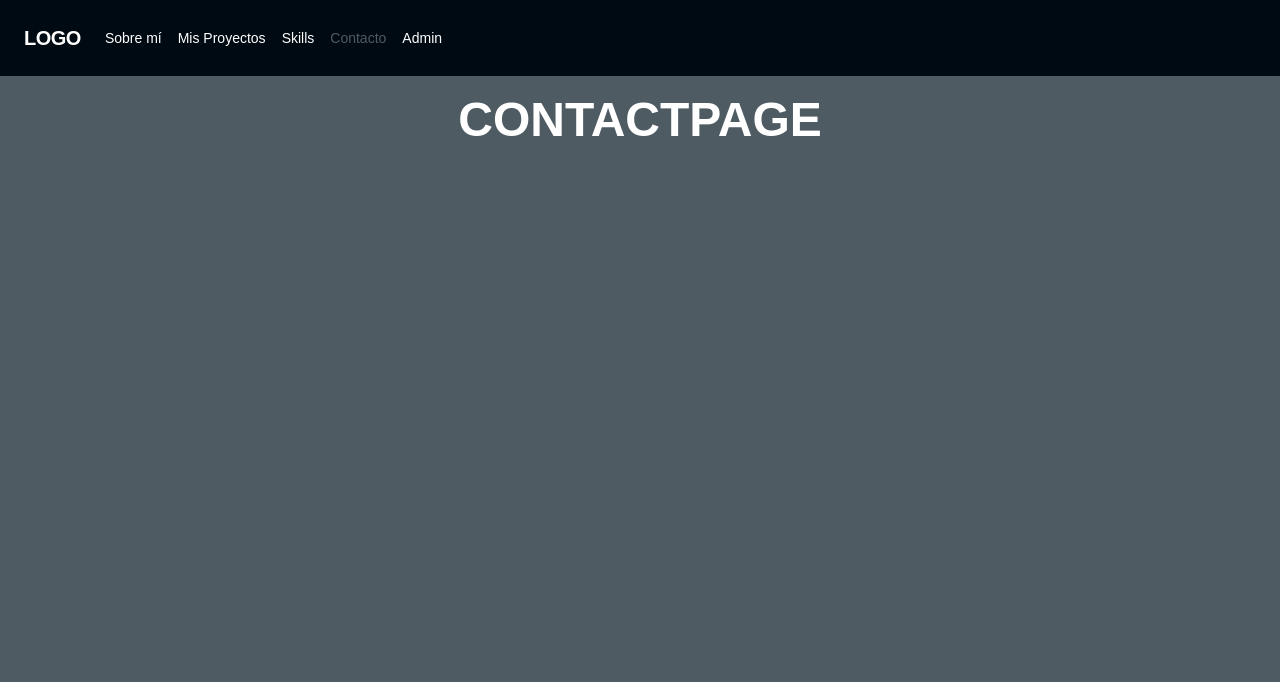
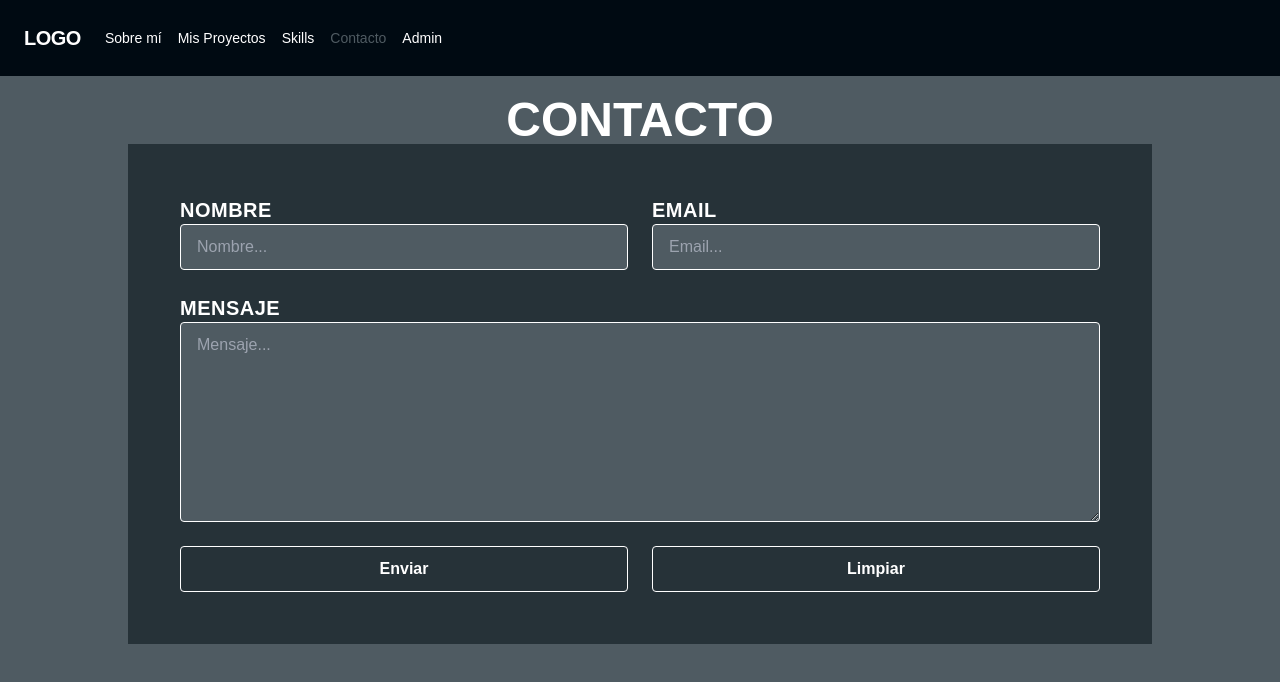
Before and after one commit to maxisosa89/portfolio-frontend, a React (Create React App) app: page /contact in a window 1280 px wide. Shown: the top 682 px of the page. Built offline with nearby package versions, Linux system fonts and the light colour scheme.

Commit message:
create contact form (#17)

```diff
--- a/src/assets/main.css
+++ b/src/assets/main.css
@@ -546,6 +546,9 @@ video {
 .mr-4 {
   margin-right: 1rem;
 }
+.mb-2 {
+  margin-bottom: 0.5rem;
+}
 .block {
   display: block;
 }
@@ -573,6 +576,9 @@ video {
 .h-16 {
   height: 4rem;
 }
+.h-\[200px\] {
+  height: 200px;
+}
 .w-full {
   width: 100%;
 }
@@ -591,6 +597,9 @@ video {
 .w-16 {
   width: 4rem;
 }
+.max-w-\[1024px\] {
+  max-width: 1024px;
+}
 .flex-shrink-0 {
   flex-shrink: 0;
 }
@@ -605,6 +614,9 @@ video {
 }
 .animate-spin {
   animation: spin 1s linear infinite;
+}
+.appearance-none {
+  appearance: none;
 }
 .grid-cols-1 {
   grid-template-columns: repeat(1, minmax(0, 1fr));
@@ -683,6 +695,10 @@ video {
   padding-left: 0.75rem;
   padding-right: 0.75rem;
 }
+.py-3 {
+  padding-top: 0.75rem;
+  padding-bottom: 0.75rem;
+}
 .pt-24 {
   padding-top: 6rem;
 }
@@ -732,8 +748,14 @@ video {
 .uppercase {
   text-transform: uppercase;
 }
+.leading-tight {
+  line-height: 1.25;
+}
 .tracking-tight {
   letter-spacing: -0.025em;
+}
+.tracking-wide {
+  letter-spacing: 0.025em;
 }
 .text-white {
   --tw-text-opacity: 1;
@@ -776,6 +798,10 @@ video {
 
   .md\:w-2\/5 {
     width: 40%;
+  }
+
+  .md\:w-1\/2 {
+    width: 50%;
   }
 
   .md\:grid-cols-3 {
--- a/src/pages/ContactPage.jsx
+++ b/src/pages/ContactPage.jsx
@@ -3,7 +3,33 @@ import React from "react";
 export default function ContactPage () {
     return (
         <div className="container mx-auto bg-tertiary pt-24">
-            <h1 className="text-5xl text-center text-white font-bold uppercase">ContactPage</h1>
+            <h1 className="text-5xl text-center text-white font-bold uppercase">Contacto</h1>
+            <form className="flex flex-wrap w-full max-w-[1024px] bg-secondary mx-auto p-10">
+                <div className="w-full md:w-1/2 px-3 py-3">
+                    <label className="text-xl uppercase tracking-wide text-white font-bold mb-2" htmlFor="name">
+                        Nombre
+                    </label>
+                    <input className="appearance-none block w-full bg-tertiary text-white border border-white rounded py-3 px-4 leading-tight" id="name" type="text" placeholder="Nombre..." />
+                </div>
+                <div className="w-full md:w-1/2 px-3 py-3">
+                    <label className="text-xl uppercase tracking-wide text-white font-bold mb-2" htmlFor="email">
+                        Email
+                    </label>
+                    <input className="appearance-none block w-full bg-tertiary text-white border border-white rounded py-3 px-4 leading-tight" id="email" type="text" placeholder="Email..." />
+                </div>
+                <div className="w-full px-3 py-3">
+                    <label className="text-xl uppercase tracking-wide text-white font-bold mb-2" htmlFor="message">
+                        Mensaje
+                    </label>
+                    <textarea className="appearance-none block w-full h-[200px] bg-tertiary text-white border border-white rounded py-3 px-4 leading-tight" id="message" type="text" placeholder="Mensaje..." />
+                </div>
+                <div className="w-full md:w-1/2 px-3 py-3">
+                    <button className="w-full bg-secondary hover:bg-tertiary text-white border font-semibold border-white rounded py-3 px-4 leading-tight">Enviar</button>
+                </div>
+                <div className="w-full md:w-1/2 px-3 py-3">
+                    <button className="w-full bg-secondary hover:bg-tertiary text-white border font-semibold border-white rounded py-3 px-4 leading-tight">Limpiar</button>
+                </div>
+            </form>
         </div>
     )
 }
```
